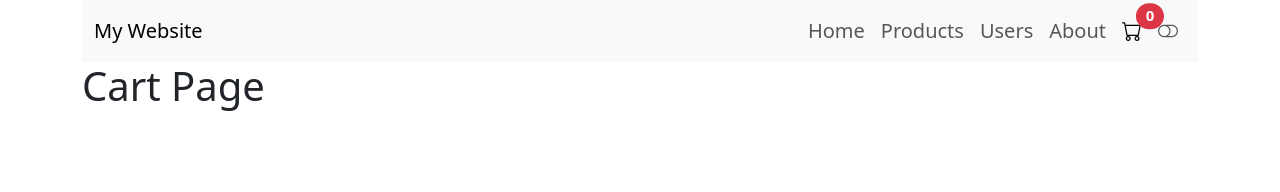
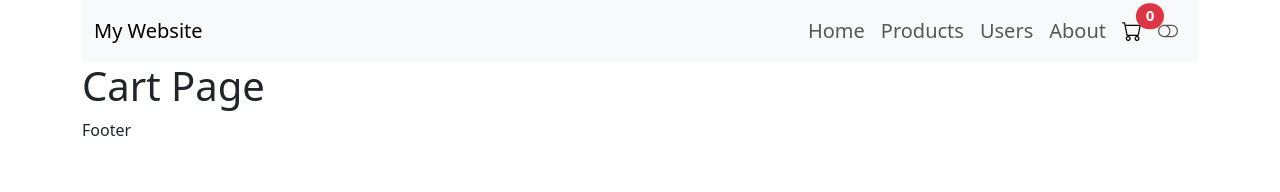
Before and after one commit to eminbasbayan/emlak-katilim-react-egitimi2, a React (Vite) app: page /cart in a window 1280 px wide. Shown: the top 192 px of the page. Built offline with nearby package versions, Linux system fonts and the light colour scheme.

Commit message:
main layout tanımlama

```diff
--- /dev/null
+++ b/src/layouts/MainLayout.jsx
@@ -0,0 +1,15 @@
+import { Outlet } from "react-router-dom"
+import Header from "../components/Layout/Header"
+
+const MainLayout = () => {
+  return (
+    <div className="main-layout">
+        <Header />
+        {/* Dinamik sayfalarım gelecek */}
+        <Outlet />
+        <footer>Footer</footer>
+    </div>
+  )
+}
+
+export default MainLayout
--- a/src/pages/AboutPage.jsx
+++ b/src/pages/AboutPage.jsx
@@ -1,9 +1,7 @@
-import Header from "../components/Layout/Header";
 
 const AboutPage = () => {
   return (
     <div className="about-page">
-      <Header />
       <h1>About Page</h1>
     </div>
   );
--- a/src/pages/CartPage.jsx
+++ b/src/pages/CartPage.jsx
@@ -1,9 +1,6 @@
-import Header from "../components/Layout/Header";
-
 const CartPage = () => {
   return (
     <div className="cart-page">
-      <Header />
       <h1>Cart Page</h1>
     </div>
   );
--- a/src/pages/HomePage.jsx
+++ b/src/pages/HomePage.jsx
@@ -1,9 +1,6 @@
-import Header from "../components/Layout/Header";
-
 const HomePage = () => {
   return (
     <div className="home-page">
-      <Header />
       <h1>Home Page</h1>
       <p>
         Lorem, ipsum dolor sit amet consectetur adipisicing elit. Ea illum
--- a/src/pages/ProductsPage.jsx
+++ b/src/pages/ProductsPage.jsx
@@ -1,10 +1,8 @@
-import Header from "../components/Layout/Header";
 import Products from "../components/Products/Products";
 
 const ProductsPage = () => {
   return (
     <div className="products-page">
-      <Header />
       <h1>Products Page</h1>
       <Products />
     </div>
--- a/src/pages/UsersPage.jsx
+++ b/src/pages/UsersPage.jsx
@@ -1,9 +1,6 @@
-import Header from "../components/Layout/Header";
-
 const UsersPage = () => {
   return (
     <div className="users-page">
-      <Header />
       <h1>Users Page</h1>
     </div>
   );
```
Also changed, not shown: src/App.jsx (+7 -1 lines).
